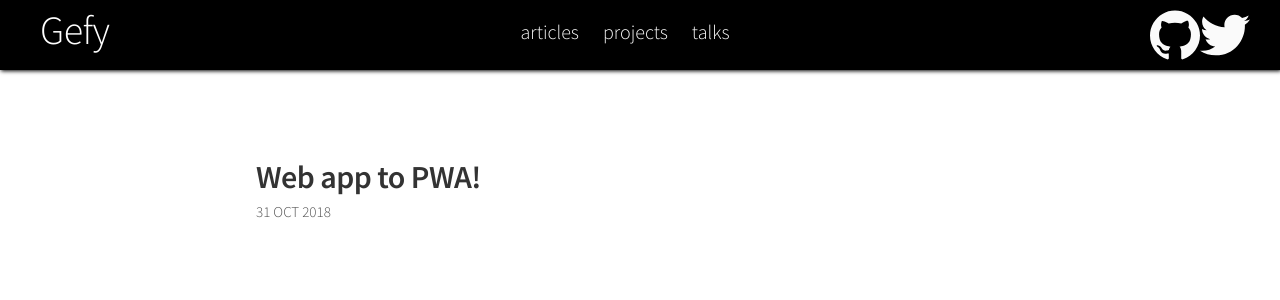
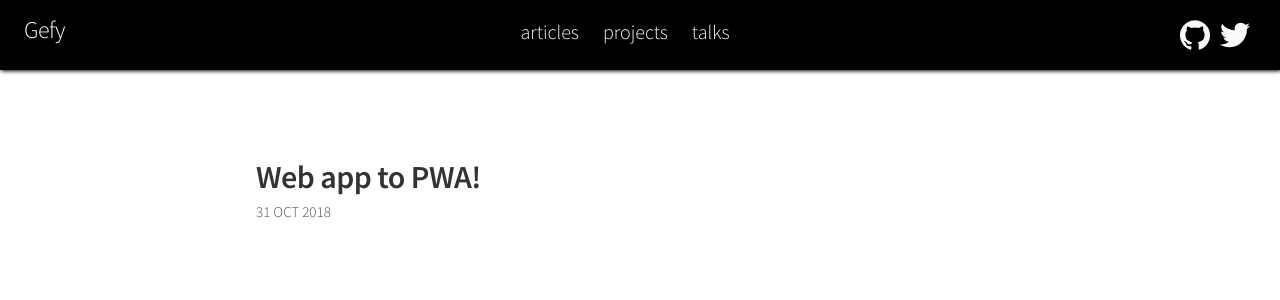
Before and after one commit to gefymarcos/gefymarcos.github.io, a Jekyll site: the page built from index.html, in a window 1280 px wide. Shown: the top 300 px of the page. Built offline with Jekyll 4.4.1, drawn with Linux system fonts in a browser that asks for light colours.

Commit message:
css header

```diff
--- a/css/main.scss
+++ b/css/main.scss
@@ -276,6 +276,7 @@
     display: flex;
     align-items: center;
     justify-content: center;
+    font-size: 1.2em;
   }
 
   &-title {
@@ -353,11 +354,12 @@
         }
 
         .socials a {
-            width: 2.5rem;
-            height: 2.5rem;
-            display: flex;
-            text-indent: -9999px;
-            background-repeat: no-repeat;
+          width: 1.5rem;
+          height: 2.5rem;
+          margin-left: 0.5em;
+          display: flex;
+          text-indent: -9999px;
+          background-repeat: no-repeat;
       }
     }
   }
```
